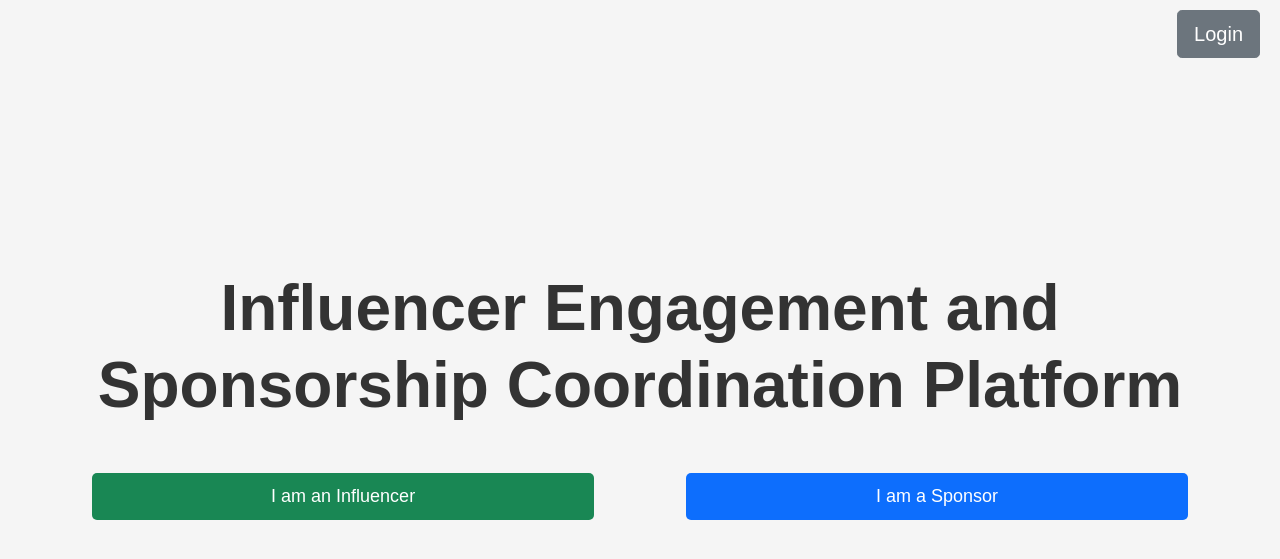
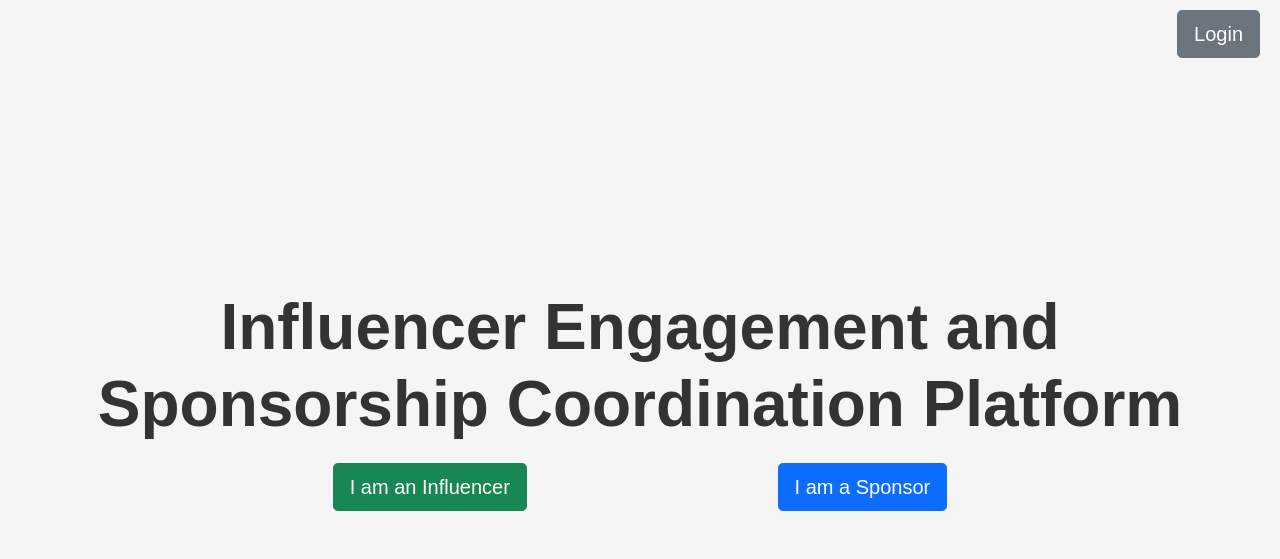
Before and after one commit to dsaidinesh/ISP, a Python web app: template templates/home.html in a window 1280 px wide. Shown: the top 559 px of the page. Run offline with Jinja, Linux system fonts and the light colour scheme; the template is opened without the code that fills it, so the values that code supplies are empty.

Commit message:
some changes in styling

```diff
--- a/backend/controller.py
+++ b/backend/controller.py
@@ -436,7 +436,7 @@ def search_influencers():
     if query:
         influencers = influencers.filter(Influencer.name.ilike(f"%{query}%"))
     if category:
-        influencers = influencers.filter_by(niche = category  )
+        influencers = influencers.filter_by(niche = category)
     if min_reach:
         influencers = influencers.filter(Influencer.reach >= int(min_reach))
 
--- a/backend/models.py
+++ b/backend/models.py
@@ -3,7 +3,6 @@ from flask_sqlalchemy import SQLAlchemy
 from sqlalchemy.orm import relationship
 from datetime import datetime
 from flask_login import UserMixin
-from werkzeug.security import generate_password_hash, check_password_hash
 
 db = SQLAlchemy()
 
--- a/static/css/styles.css
+++ b/static/css/styles.css
@@ -50,22 +50,7 @@ body {
 
 .buttons {
     display: flex;
-    justify-content: space-between;
-    margin-top: 40px;
-}
-
-.buttons button {
-    width: 45%;
-    margin: 10px;
-    font-size: 18px;
-    padding: 10px 20px;
-    border-radius: 5px;
-    border: none;
-    cursor: pointer;
-}
-
-.buttons button:hover {
-    opacity: 0.8;
+    justify-content:space-evenly;
 }
 .flash-messages {
     position: fixed;
--- a/templates/base.html
+++ b/templates/base.html
@@ -12,17 +12,13 @@
 </head>
 <body>
     <div class="flash-messages">
-        {% with messages = get_flashed_messages(with_categories=true) %}
-            {% if messages %}
+        {% for message in get_flashed_messages() %}
             <div class="alert alert-warning alert-dismissible fade show" role="alert">
-                {% for category, message in messages %}
                 <strong>{{ message }}</strong>
                 <button type="button" class="btn-close" data-bs-dismiss="alert" aria-label="Close"></button>
-                {% endfor %}
             </div>
+            {% endfor %}
 
-            {% endif %}
-        {% endwith %}
     </div>
 
         {% block content %}
--- a/templates/create_ad_request.html
+++ b/templates/create_ad_request.html
@@ -41,7 +41,7 @@
         <div class="form-row mb-3">
             <div class="col-md-6">
                 <label for="payment_amount">Payment Amount</label>
-                <input type="number" name="payment_amount" id="payment_amount" class="form-control" step="0.01" required>
+                <input type="number" name="payment_amount" id="payment_amount" class="form-control" step="1" required>
             </div>
         </div>
 
--- a/templates/home.html
+++ b/templates/home.html
@@ -11,8 +11,8 @@
         <div class="container">
             <h1 class="display-3 text-center">Influencer Engagement and Sponsorship Coordination Platform</h1>
             <div class="buttons">
-                <button class="btn btn-success btn-lg" onclick="window.location.href='{{ url_for('influencer_registration') }}'">I am an Influencer</button>
-                <button class="btn btn-primary btn-lg" onclick="window.location.href='{{ url_for('sponsor_registration') }}'">I am a Sponsor</button>
+                <a href="{{ url_for('influencer_registration') }}" class="btn btn-success btn-lg">I am an Influencer</a>
+                <a href="{{ url_for('sponsor_registration') }}" class="btn btn-primary btn-lg">I am a Sponsor</a>
             </div>
         </div>
     </section>
```
Also changed, not shown: templates/edit_ad_request.html (+0 -10 lines), templates/edit_campaign.html (+0 -10 lines), instance/iescp.db.
